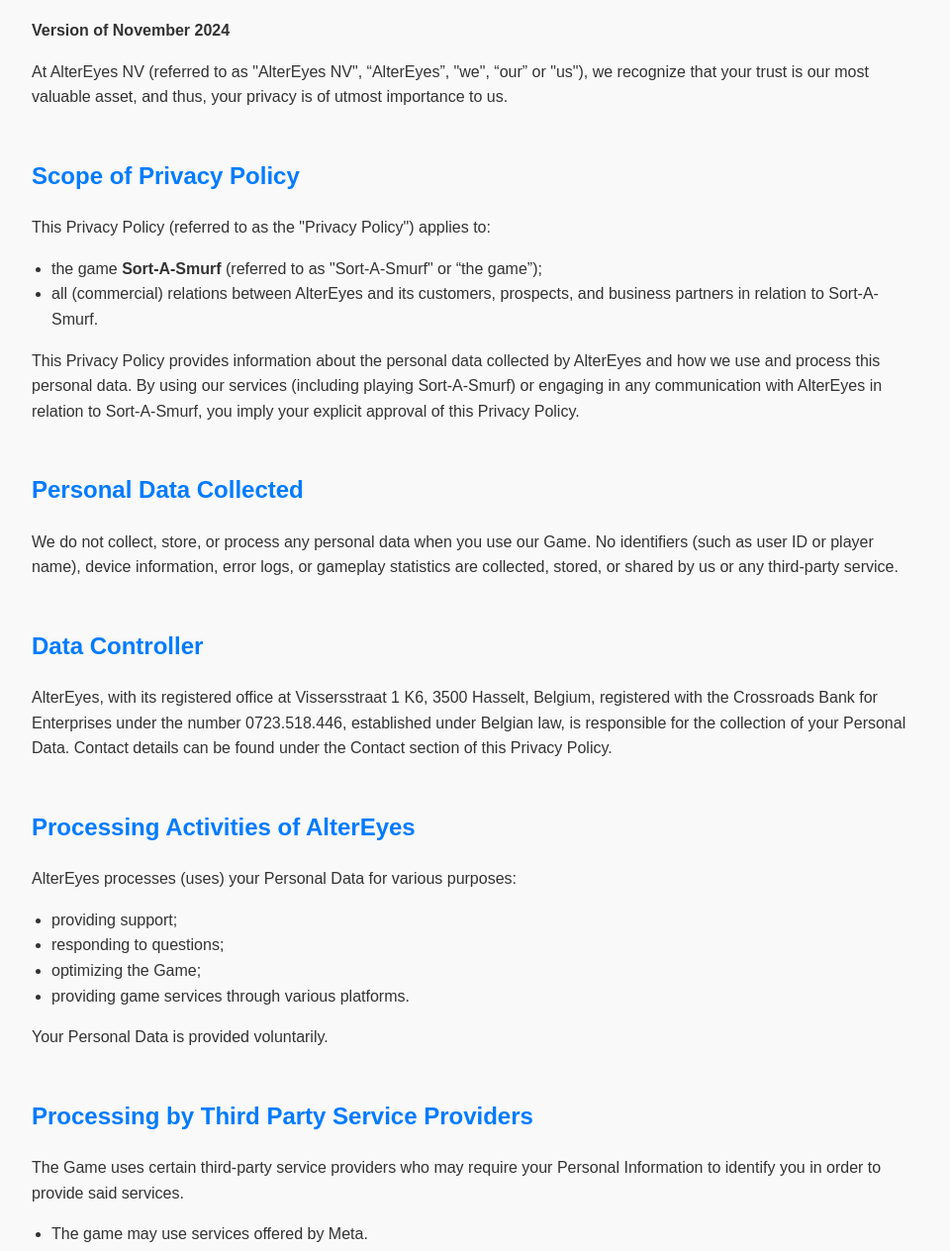
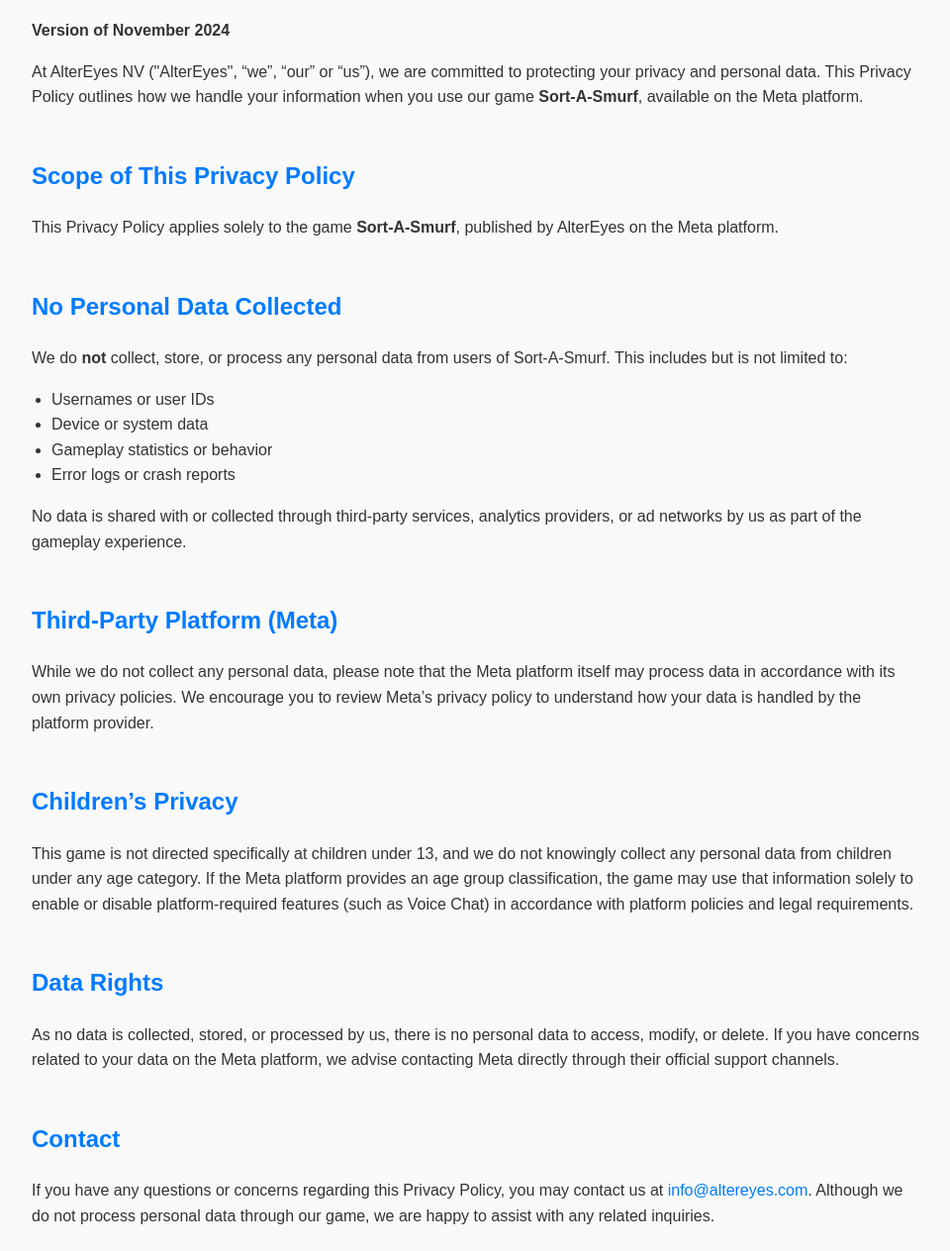
Before and after one commit to MaximiliaanHendrikx/Sort-A-Smurf, a plain HTML site: page index.html in a window 1280 px wide. Shown: the part 116-1380 px from the top of the page at 99% size, without its empty margins (158-1118 px from the left). Drawn offline with Linux system fonts and the light colour scheme.

Commit message:
Update index.html

```diff
--- a/index.html
+++ b/index.html
@@ -1,8 +1,8 @@
 <!DOCTYPE html>
 <html lang="en">
 <head>
-  <meta charset="UTF-8">
-  <meta name="viewport" content="width=device-width, initial-scale=1">
+  <meta charset="UTF-8" />
+  <meta name="viewport" content="width=device-width, initial-scale=1" />
   <title>Privacy Policy - AlterEyes</title>
   <style>
     body {
@@ -44,58 +44,33 @@
   <h1>Privacy Policy</h1>
   <p><strong>Version of November 2024</strong></p>
 
-  <p>At AlterEyes NV (referred to as "AlterEyes NV", “AlterEyes”, "we", “our” or "us"), we recognize that your trust is our most valuable asset, and thus, your privacy is of utmost importance to us.</p>
+  <p>At AlterEyes NV ("AlterEyes", “we”, “our” or “us”), we are committed to protecting your privacy and personal data. This Privacy Policy outlines how we handle your information when you use our game <strong>Sort-A-Smurf</strong>, available on the Meta platform.</p>
 
-  <h2>Scope of Privacy Policy</h2>
-  <p>This Privacy Policy (referred to as the "Privacy Policy") applies to:</p>
+  <h2>Scope of This Privacy Policy</h2>
+  <p>This Privacy Policy applies solely to the game <strong>Sort-A-Smurf</strong>, published by AlterEyes on the Meta platform.</p>
+
+  <h2>No Personal Data Collected</h2>
+  <p>We do <strong>not</strong> collect, store, or process any personal data from users of Sort-A-Smurf. This includes but is not limited to:</p>
   <ul>
-    <li>the game <strong>Sort-A-Smurf</strong> (referred to as "Sort-A-Smurf" or “the game”);</li>
-    <li>all (commercial) relations between AlterEyes and its customers, prospects, and business partners in relation to Sort-A-Smurf.</li>
+    <li>Usernames or user IDs</li>
+    <liEmail addresses or contact information</li>
+    <li>Device or system data</li>
+    <li>Gameplay statistics or behavior</li>
+    <li>Error logs or crash reports</li>
   </ul>
-  <p>This Privacy Policy provides information about the personal data collected by AlterEyes and how we use and process this personal data. By using our services (including playing Sort-A-Smurf) or engaging in any communication with AlterEyes in relation to Sort-A-Smurf, you imply your explicit approval of this Privacy Policy.</p>
+  <p>No data is shared with or collected through third-party services, analytics providers, or ad networks by us as part of the gameplay experience.</p>
 
-<h2>Personal Data Collected</h2>
-  <p>We do not collect, store, or process any personal data when you use our Game. No identifiers (such as user ID or player name), device information, error logs, or gameplay statistics are collected, stored, or shared by us or any third-party service.</p>
+  <h2>Third-Party Platform (Meta)</h2>
+  <p>While we do not collect any personal data, please note that the Meta platform itself may process data in accordance with its own privacy policies. We encourage you to review Meta’s privacy policy to understand how your data is handled by the platform provider.</p>
 
-  <h2>Data Controller</h2>
-  <p>AlterEyes, with its registered office at Vissersstraat 1 K6, 3500 Hasselt, Belgium, registered with the Crossroads Bank for Enterprises under the number 0723.518.446, established under Belgian law, is responsible for the collection of your Personal Data. Contact details can be found under the Contact section of this Privacy Policy.</p>
+  <h2>Children’s Privacy</h2>
+  <p>This game is not directed specifically at children under 13, and we do not knowingly collect any personal data from children under any age category. If the Meta platform provides an age group classification, the game may use that information solely to enable or disable platform-required features (such as Voice Chat) in accordance with platform policies and legal requirements.</p>
 
-  <h2>Processing Activities of AlterEyes</h2>
-  <p>AlterEyes processes (uses) your Personal Data for various purposes:</p>
-  <ul>
-    <li>providing support;</li>
-    <li>responding to questions;</li>
-    <li>optimizing the Game;</li>
-    <li>providing game services through various platforms.</li>
-  </ul>
-  <p>Your Personal Data is provided voluntarily.</p>
-
-  <h2>Processing by Third Party Service Providers</h2>
-  <p>The Game uses certain third-party service providers who may require your Personal Information to identify you in order to provide said services.</p>
-  <ul>
-    <li>The game may use services offered by Meta.</li>
-  </ul>
-
-  <h2>Sharing Personal Data</h2>
-  <p>Your Personal Data may be shared with third parties only when necessary for performing agreements or optimizing services. We ensure third parties adhere to this Privacy Policy.</p>
-
-  <h2>Cross-Border Processing</h2>
-  <p>Your Personal Data may be exchanged with countries outside your jurisdiction, and we ensure necessary protection and compliance with this Privacy Policy.</p>
-
-  <h2>Retention Period</h2>
-  <p>We store your Personal Data only for the period necessary to fulfill the intended purpose, unless longer retention is required by law.</p>
-
-  <h2>Privacy Rights and Data Deletion</h2>
-  <p>As a data subject, you have rights including access, rectification, deletion, limitation of processing, data portability, and objection to the processing of your Personal Data. Contact us at <a href="mailto:info@altereyes.com">info@altereyes.com</a> to invoke these rights. AlterEyes will comply at first request.</p>
-
-  <h2>Security of Personal Data</h2>
-  <p>We take reasonable precautions to prevent unauthorized access or alteration of personal data. However, absolute security cannot be guaranteed.</p>
-
-  <h2>Children's Privacy</h2>
-  <p>We do not exclusively target children under 13. We do not knowingly collect any other personal information about children under 13. We do not target children under 10. If the VR platform supports it, the Game may use VR platform-supplied User Age Group information to disable certain in-game features, such as Voice Chat, if required by law.</p>
+  <h2>Data Rights</h2>
+  <p>As no data is collected, stored, or processed by us, there is no personal data to access, modify, or delete. If you have concerns related to your data on the Meta platform, we advise contacting Meta directly through their official support channels.</p>
 
   <h2>Contact</h2>
-  <p>For questions, remarks, or complaints regarding this Privacy Policy, please contact us via email at <a href="mailto:info@altereyes.com">info@altereyes.com</a>. Although AlterEyes will do everything in its power to resolve any privacy-related complaints you may have, please be aware that you can file a complaint with the Data Protection Authorities in your country if you feel our response has been unsatisfactory.</p>
+  <p>If you have any questions or concerns regarding this Privacy Policy, you may contact us at <a href="mailto:info@altereyes.com">info@altereyes.com</a>. Although we do not process personal data through our game, we are happy to assist with any related inquiries.</p>
 
 </body>
 </html>
```
